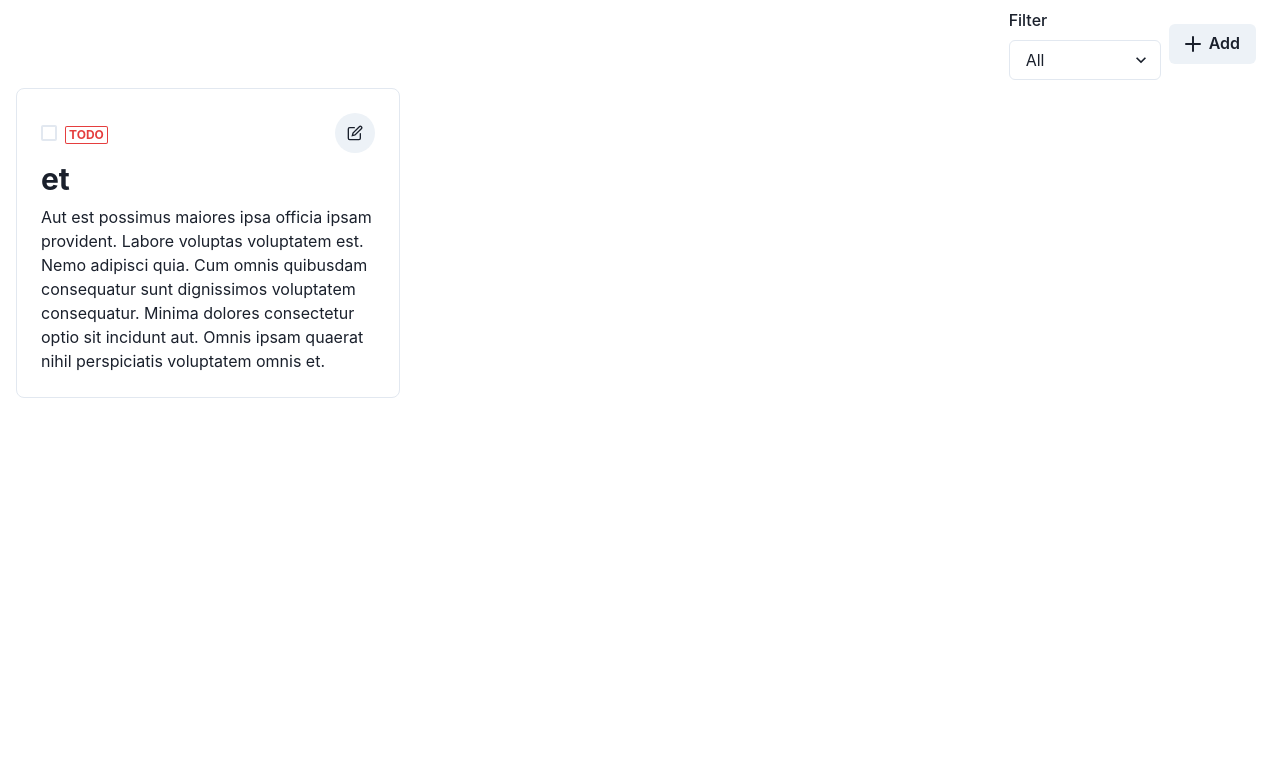
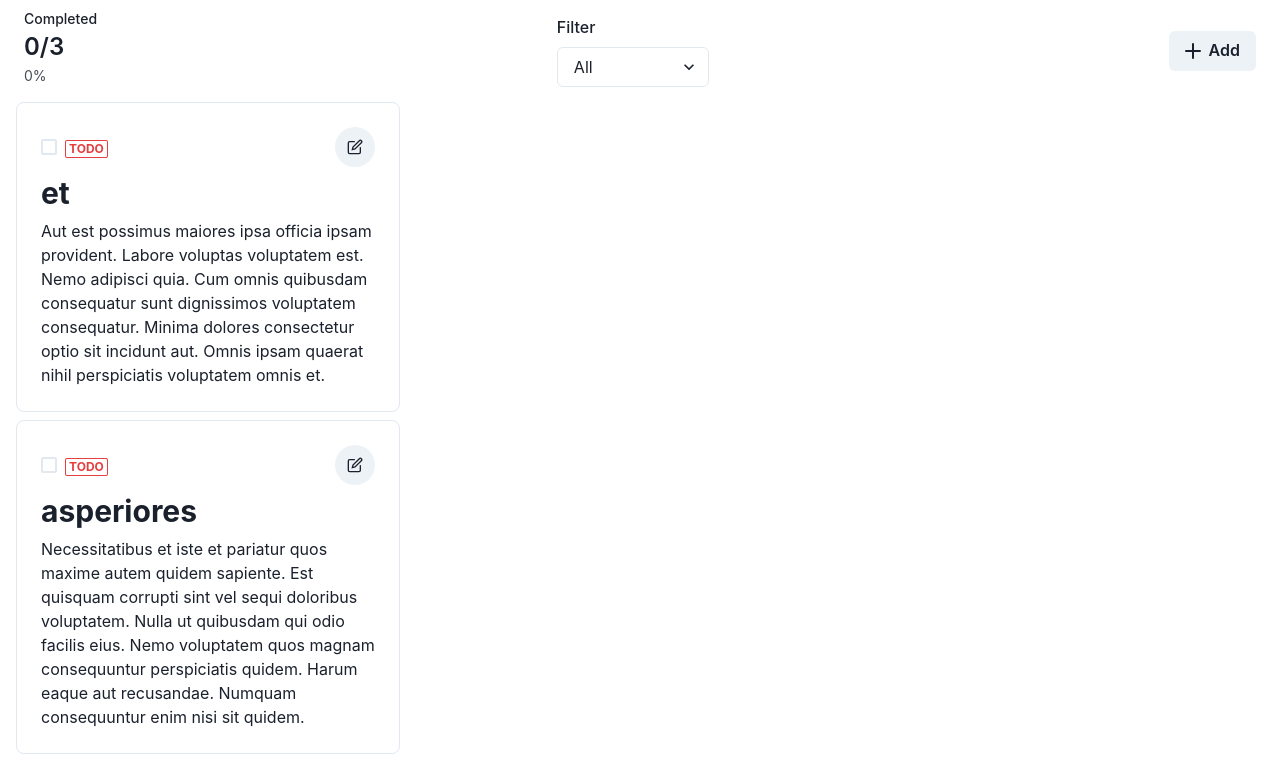
Before and after one commit to Yasai-T/22, a Next.js app: page / in a window 1280 px wide. Shown: the top 760 px of the page. Built offline with nearby package versions, Linux system fonts and the light colour scheme.

Commit message:
feat: stats

```diff
--- /dev/null
+++ b/components/TodoListStats.tsx
@@ -0,0 +1,21 @@
+import { Box, Stat, StatHelpText, StatLabel, StatNumber } from "@chakra-ui/react";
+import { VFC } from "react";
+import { useRecoilValue } from "recoil";
+import { todoListStatsState } from "../recoil/todo";
+
+export const TodoListStats: VFC = () => {
+  const { totalCompletedNum, totalNum, percentCompleted } =
+    useRecoilValue(todoListStatsState);
+
+  return (
+    <Box>
+      <Stat>
+        <StatLabel>Completed</StatLabel>
+        <StatNumber>
+          {totalCompletedNum}/{totalNum}
+        </StatNumber>
+        <StatHelpText>{percentCompleted}%</StatHelpText>
+      </Stat>
+    </Box>
+  );
+};
--- a/pages/index.tsx
+++ b/pages/index.tsx
@@ -17,6 +17,7 @@ import { TodoInput, TodoItemForm } from "../components/TodoItemForm";
 import { datatype } from "faker";
 import { SubmitHandler } from "react-hook-form";
 import { TodoListFilters } from "../components/TodoListFilters";
+import { TodoListStats } from "../components/TodoListStats";
 
 const Home: NextPage = () => {
   const { isOpen, onClose, onOpen } = useDisclosure();
@@ -43,12 +44,13 @@ const Home: NextPage = () => {
       <Flex flexDir="column" minH="100vh" position="relative">
         <Container
           maxW={"container.xl"}
-          bgColor={"Menu"}
+          backdropFilter="blur(6px)"
           position={"sticky"}
           top="0"
           zIndex={"sticky"}
         >
-          <HStack justifyContent={"end"} p="2">
+          <HStack justifyContent={'space-between'} p="2">
+            <TodoListStats />
             <TodoListFilters />
             <Button leftIcon={<AddIcon />} onClick={onOpen}>
               Add
--- a/recoil/todo.ts
+++ b/recoil/todo.ts
@@ -11,6 +11,18 @@ export type Todo = {
 export const todoListState = atom<Todo[]>({
   key: "todoListState",
   default: [
+    {
+      id: datatype.uuid(),
+      title: lorem.word(),
+      text: lorem.paragraph(),
+      isComplete: false,
+    },
+    {
+      id: datatype.uuid(),
+      title: lorem.word(),
+      text: lorem.paragraph(),
+      isComplete: false,
+    },
     {
       id: datatype.uuid(),
       title: lorem.word(),
@@ -43,3 +55,22 @@ export const filteredTodoListState = selector({
     }
   },
 });
+
+export const todoListStatsState = selector({
+  key: "todoListStatsState",
+  get: ({ get }) => {
+    const todoList = get(todoListState);
+    const totalNum = todoList.length;
+    const totalCompletedNum = todoList.filter((item) => item.isComplete).length;
+    const totalUncompletedNum = totalNum - totalCompletedNum;
+    const percentCompleted =
+      totalNum === 0 ? 0 : Math.round((totalCompletedNum / totalNum) * 100);
+
+    return {
+      totalNum,
+      totalCompletedNum,
+      totalUncompletedNum,
+      percentCompleted,
+    };
+  },
+});
```
